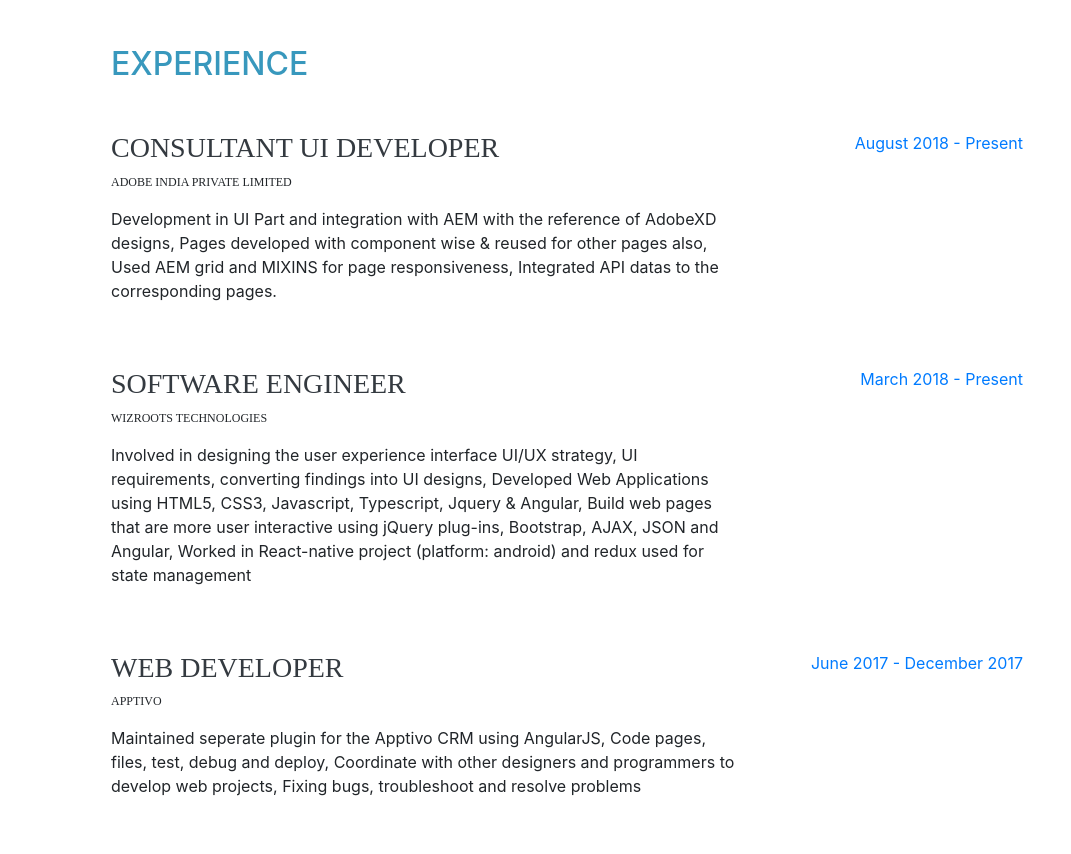
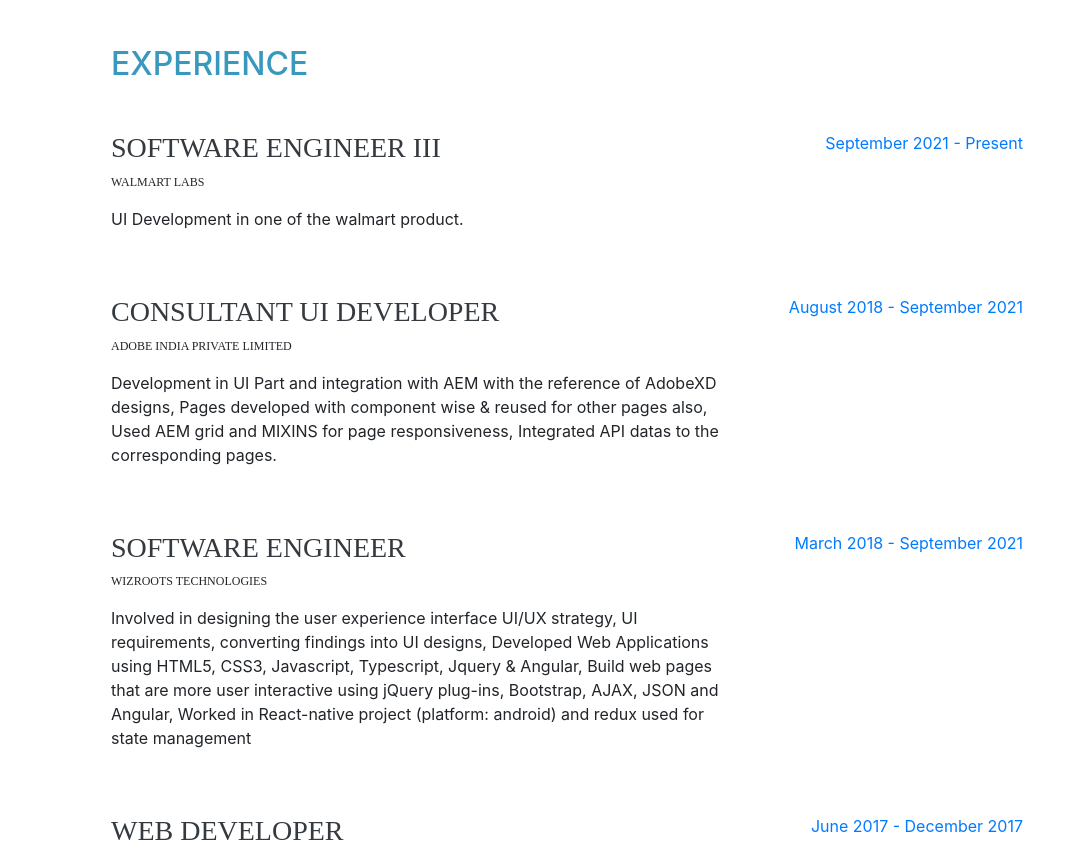
Before and after one commit to Sathishvasi/portfolio, a website with bundled scripts: page index.html in a window 1280 px wide. Shown: the part 804-1658 px from the top of the page, without its empty margins (209-1280 px from the left). Built offline with nearby package versions, Linux system fonts and the light colour scheme; a web font is replaced by a local one.

Commit message:
Updated info

```diff
--- a/index.html
+++ b/index.html
@@ -70,9 +70,9 @@
         <h1 class="mb-0 d-inline-block">Sathish
           <span class="text-primary">Kumar</span>
         </h1>
-        <div class="download-btn">
+        <!-- <div class="download-btn">
           <a href="./Sathish Kumar M CV.pdf" target="_blank" class="download-cv">Download CV</a>
-        </div>
+        </div> -->
         <div class="subheading mb-5">
           Bangalore, Karnataka · +91 9688183779 · <a href="mailto:name@email.com">sathish17595@gmail.com</a>
         </div>
@@ -108,6 +108,17 @@
 
         <div class="resume-item d-flex flex-column flex-md-row justify-content-between mb-5">
           <div class="resume-content">
+            <h3>Software Engineer III</h3>
+            <div class="subheading mb-3">Walmart Labs</div>
+            <p>UI Development in one of the walmart product.</p>
+          </div>
+          <div class="resume-date text-md-right">
+            <span class="text-primary">September 2021 - Present</span>
+          </div>
+        </div>
+
+        <div class="resume-item d-flex flex-column flex-md-row justify-content-between mb-5">
+          <div class="resume-content">
             <h3>Consultant UI Developer</h3>
             <div class="subheading mb-3">Adobe India Private Limited</div>
             <p>Development in UI Part and integration with AEM with the reference of AdobeXD designs, Pages developed
@@ -115,7 +126,7 @@
               Integrated API datas to the corresponding pages.</p>
           </div>
           <div class="resume-date text-md-right">
-            <span class="text-primary">August 2018 - Present</span>
+            <span class="text-primary">August 2018 - September 2021</span>
           </div>
         </div>
 
@@ -129,7 +140,7 @@
               Worked in React-native project (platform: android) and redux used for state management</p>
           </div>
           <div class="resume-date text-md-right">
-            <span class="text-primary">March 2018 - Present</span>
+            <span class="text-primary">March 2018 - September 2021</span>
           </div>
         </div>
 
```
